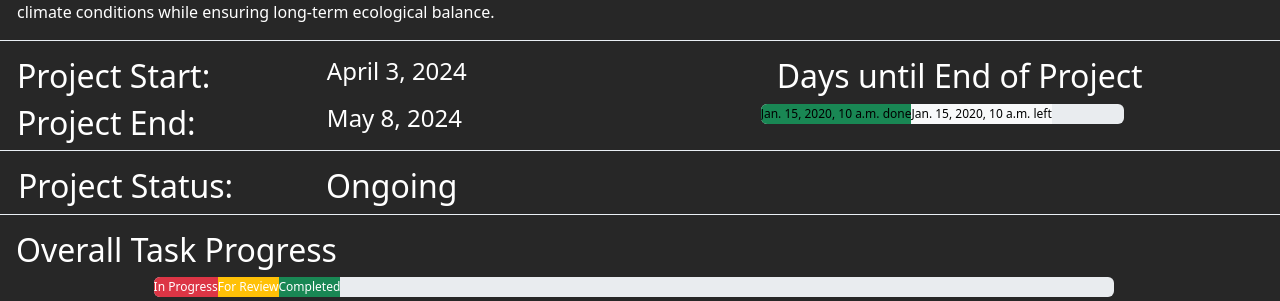
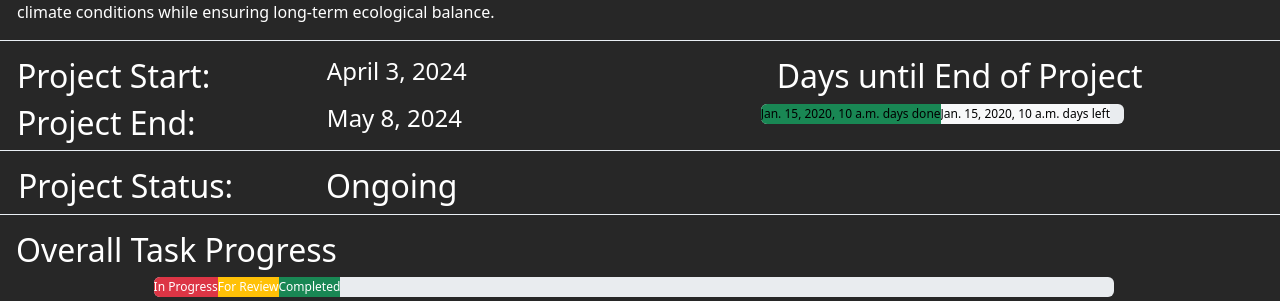
Before and after one commit to akaNiknok/ProjectManager, a Django app: template ProjectManager/PMApp/templates/view_project.html in a window 1280 px wide. Shown: the part 255-556 px from the top of the page. Run offline with Django 5.2, Linux system fonts and the light colour scheme; data comes from the database, SQL or seed files in the repository; the template is opened without the code that fills it: values that come from a table or form of the project are taken from there, most other values are stand-ins (such as "Sample title", 1, 10 or a date in 2020); some libraries are stand-ins or nearby versions.

Commit message:
Fix date progress bars

```diff
--- a/ProjectManager/PMApp/templates/view_project.html
+++ b/ProjectManager/PMApp/templates/view_project.html
@@ -87,8 +87,8 @@
     <div class="col-5">
       <h2 class="ms-3"> Days until End of Project </h2>
       <div class="progress mb-3" role="progressbar" style="height: 20px; width: 70%;">
-        <div class="progress-bar bg-success" style="width: {{start_to_now_percentage}}%; color: BLACK"> {{ start_to_now }} done </div>
-        <div class="progress-bar bg-light" style="width: {{end_to_now_percentage}}%; color: BLACK"> {{ end_to_now }} left </div>
+        <div class="progress-bar bg-success" style="width: {{start_to_now_percentage}}%; color: BLACK"> {{ start_to_now }} days done </div>
+        <div class="progress-bar bg-light" style="width: {{end_to_now_percentage}}%; color: BLACK"> {{ end_to_now }} days left </div>
       </div>
     </div>
   </div>
```
Also changed, not shown: ProjectManager/PMApp/views.py (+15 -9 lines).
